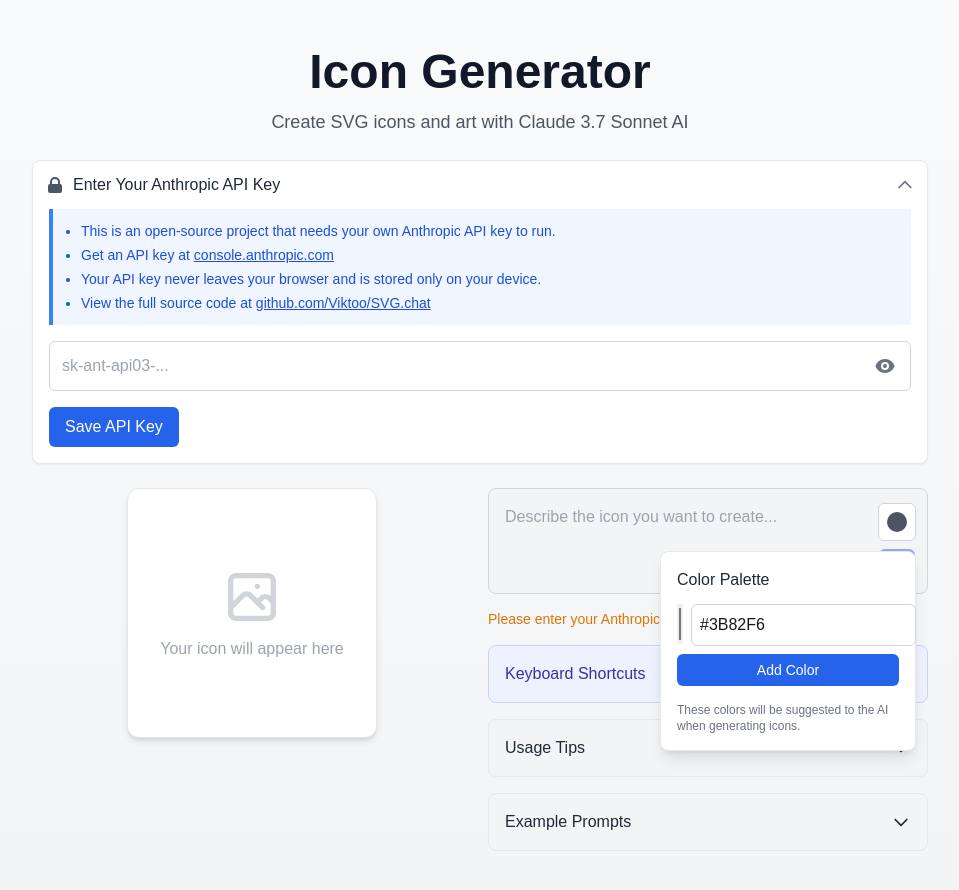
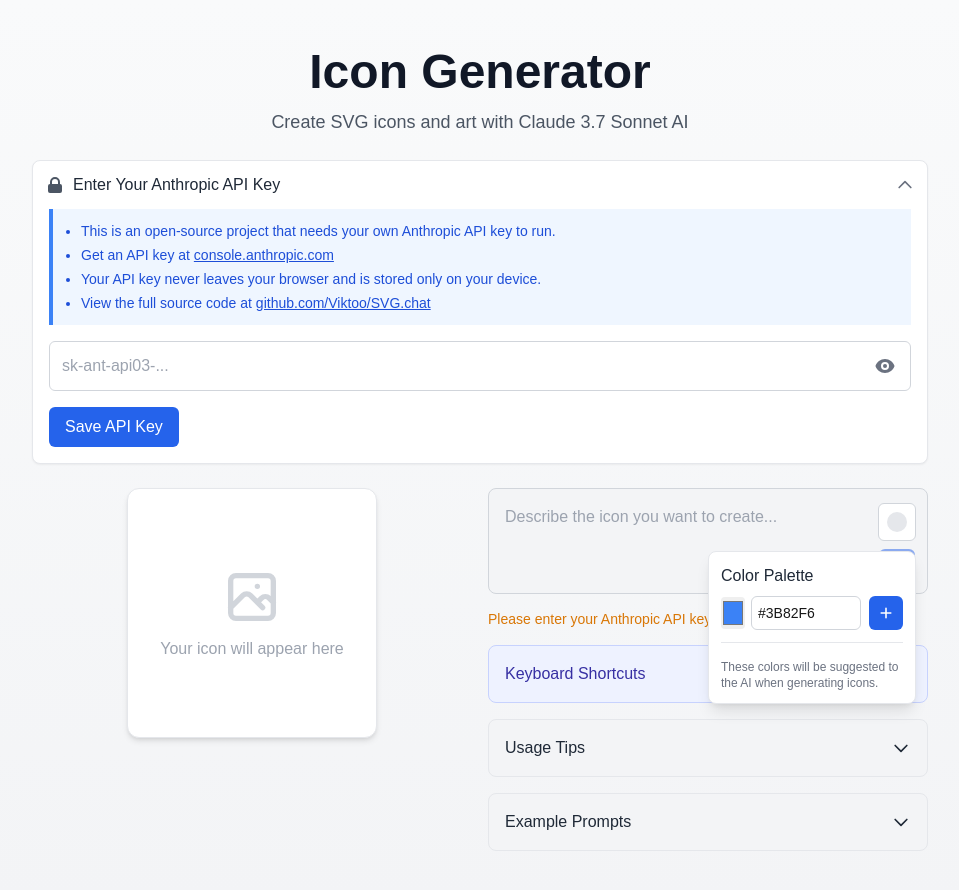
Before and after one commit to Viktoo/SVG.chat, a Next.js app: page / in a window 1280 px wide. Both pictures are taken after a click on the button 1057 px from the left and 522 px from the top of the page. Shown: the top 890 px of the page, without its empty margins (160-1119 px from the left). Built offline with nearby package versions, Linux system fonts and the light colour scheme.

Commit message:
Improve color palette popout UI

```diff
--- a/app/components/ColorPalette.jsx
+++ b/app/components/ColorPalette.jsx
@@ -50,6 +50,8 @@
 
         if (isValidHex && !colors.includes(currentColor)) {
             setColors([...colors, currentColor]);
+
+            setHexInput('');
         }
     };
 
@@ -123,7 +125,7 @@
                         </svg>
                     </div>
                 ) : (
-                    <div className="w-5 h-5 rounded-full bg-gray-600"></div>
+                    <div className="w-5 h-5 rounded-full bg-gray-200"></div>
                 )}
             </motion.button>
 
@@ -135,58 +137,69 @@
                         animate={{ opacity: 1, y: 0, scale: 1 }}
                         exit={{ opacity: 0, y: -10, scale: 0.95 }}
                         transition={{ duration: 0.2 }}
-                        className="absolute right-0 top-12 w-64 bg-white rounded-lg shadow-lg border border-gray-200 p-4 z-10"
+                        className="absolute right-0 top-12 w-52 bg-white rounded-lg shadow-lg border border-gray-200 p-3 z-10"
                     >
-                        <h3 className="font-medium text-gray-800 mb-3">Color Palette</h3>
+                        <h3 className="font-medium text-gray-800 mb-2">Color Palette</h3>
 
-                        <div className="mb-4">
-                            <div className="flex gap-2 mb-2">
+                        <div className="mb-3">
+                            <div className="flex gap-1.5 items-center">
                                 <input
                                     type="color"
                                     value={currentColor}
                                     onChange={handleColorPickerChange}
-                                    className="w-10 h-10 rounded cursor-pointer"
+                                    className="w-6 h-8 rounded cursor-pointer overflow-hidden appearance-none flex-shrink-0"
+                                    style={{
+                                        padding: 0,
+                                        border: 'none'
+                                    }}
                                 />
+                                <div className="flex items-center gap-2 w-full">
                                     <input
                                         type="text"
                                         value={hexInput}
                                         onChange={handleHexChange}
                                         placeholder="#RRGGBB"
-                                    className="flex-1 p-2 border border-gray-300 rounded-md focus:outline-none focus:ring-2 focus:ring-blue-200"
+                                        className="w-full min-w-0 p-1.5 text-sm border border-gray-300 rounded-md focus:outline-none focus:ring-2 focus:ring-blue-200 transition-all duration-200 hover:border-blue-300"
                                     />
+                                    <motion.button
+                                        whileHover={{ scale: 1.05, backgroundColor: '#2563EB' }}
+                                        whileTap={{ scale: 0.95 }}
+                                        onClick={addColor}
+                                        className="h-[34px] w-[34px] flex-shrink-0 bg-blue-600 text-white rounded-md flex items-center justify-center transition-colors"
+                                    >
+                                        <svg xmlns="http://www.w3.org/2000/svg" className="h-4 w-4" viewBox="0 0 20 20" fill="currentColor">
+                                            <path fillRule="evenodd" d="M10 3a1 1 0 011 1v5h5a1 1 0 110 2h-5v5a1 1 0 11-2 0v-5H4a1 1 0 110-2h5V4a1 1 0 011-1z" clipRule="evenodd" />
+                                        </svg>
+                                    </motion.button>
                                 </div>
-                            <button
-                                onClick={addColor}
-                                className="w-full py-1.5 px-3 bg-blue-600 text-white rounded-md hover:bg-blue-700 transition-colors text-sm"
-                            >
-                                Add Color
-                            </button>
+                            </div>
                         </div>
 
+                        <div className="h-px bg-gray-200 my-3"></div>
+
                         {colors.length > 0 && (
-                            <div>
-                                <div className="text-sm text-gray-600 mb-2">Selected Colors:</div>
-                                <div className="grid grid-cols-4 gap-2">
+                            <div className="grid grid-cols-4 gap-1.5">
                                 {colors.map(color => (
                                     <div key={color} className="relative group">
                                         <div
                                             className="w-full aspect-square rounded-md border border-gray-200"
                                             style={{ backgroundColor: color }}
                                         />
-                                            <button
+                                        <motion.button
+                                            whileHover={{ scale: 1.1 }}
+                                            whileTap={{ scale: 0.9 }}
                                             onClick={() => removeColor(color)}
                                             className="absolute -top-1 -right-1 bg-white rounded-full p-0.5 shadow-sm border border-gray-200 opacity-0 group-hover:opacity-100 transition-opacity"
                                         >
                                             <svg xmlns="http://www.w3.org/2000/svg" className="h-3 w-3 text-gray-600" viewBox="0 0 20 20" fill="currentColor">
                                                 <path fillRule="evenodd" d="M4.293 4.293a1 1 0 011.414 0L10 8.586l4.293-4.293a1 1 0 111.414 1.414L11.414 10l4.293 4.293a1 1 0 01-1.414 1.414L10 11.414l-4.293 4.293a1 1 0 01-1.414-1.414L8.586 10 4.293 5.707a1 1 0 010-1.414z" clipRule="evenodd" />
                                             </svg>
-                                            </button>
+                                        </motion.button>
                                         <div className="absolute -bottom-6 left-1/2 transform -translate-x-1/2 bg-gray-800 text-white text-xs px-2 py-1 rounded opacity-0 group-hover:opacity-100 transition-opacity whitespace-nowrap z-10 pointer-events-none">
                                             {color}
                                         </div>
                                     </div>
                                 ))}
-                                </div>
                             </div>
                         )}
 
```
Lines whose indentation alone changed are shown as unchanged.
